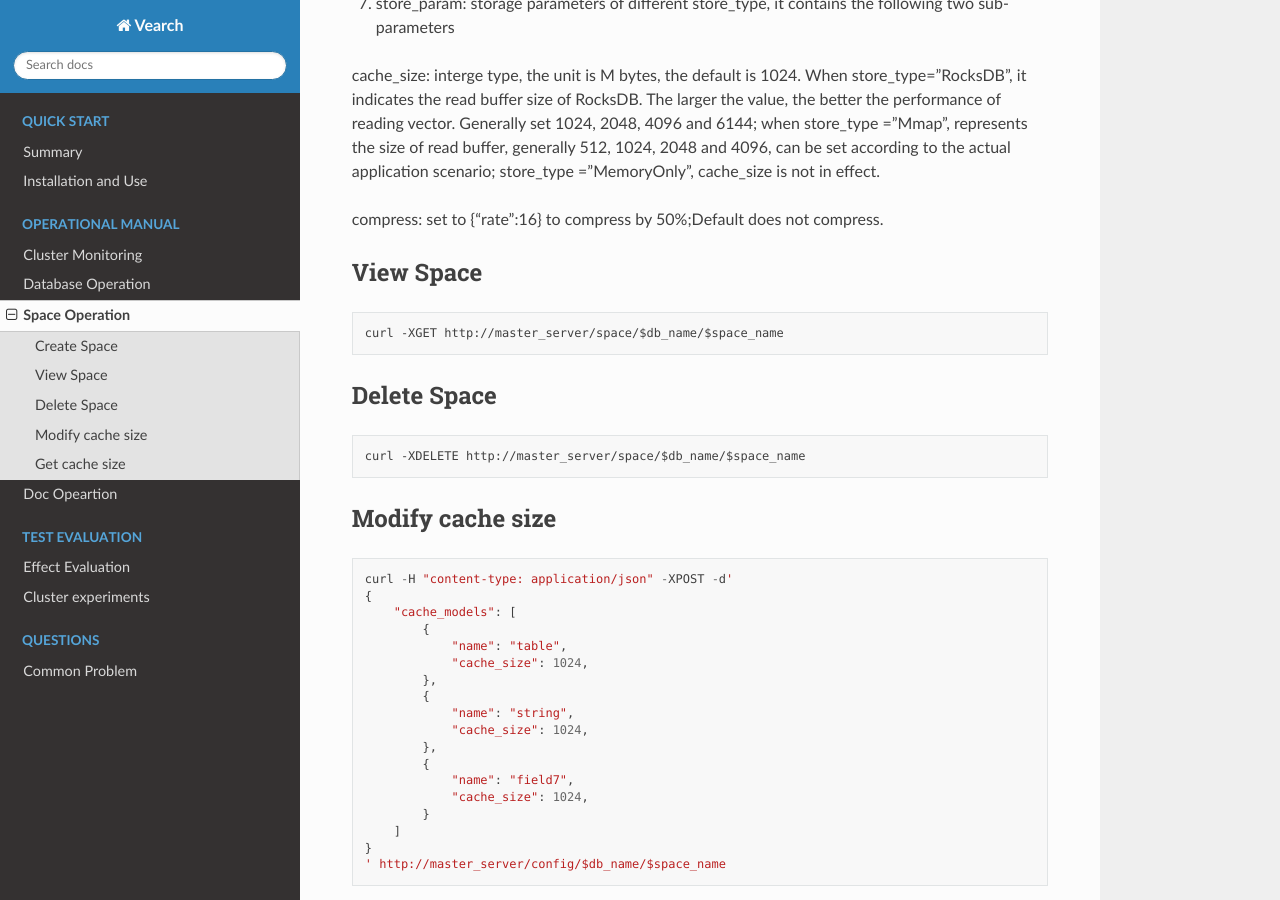
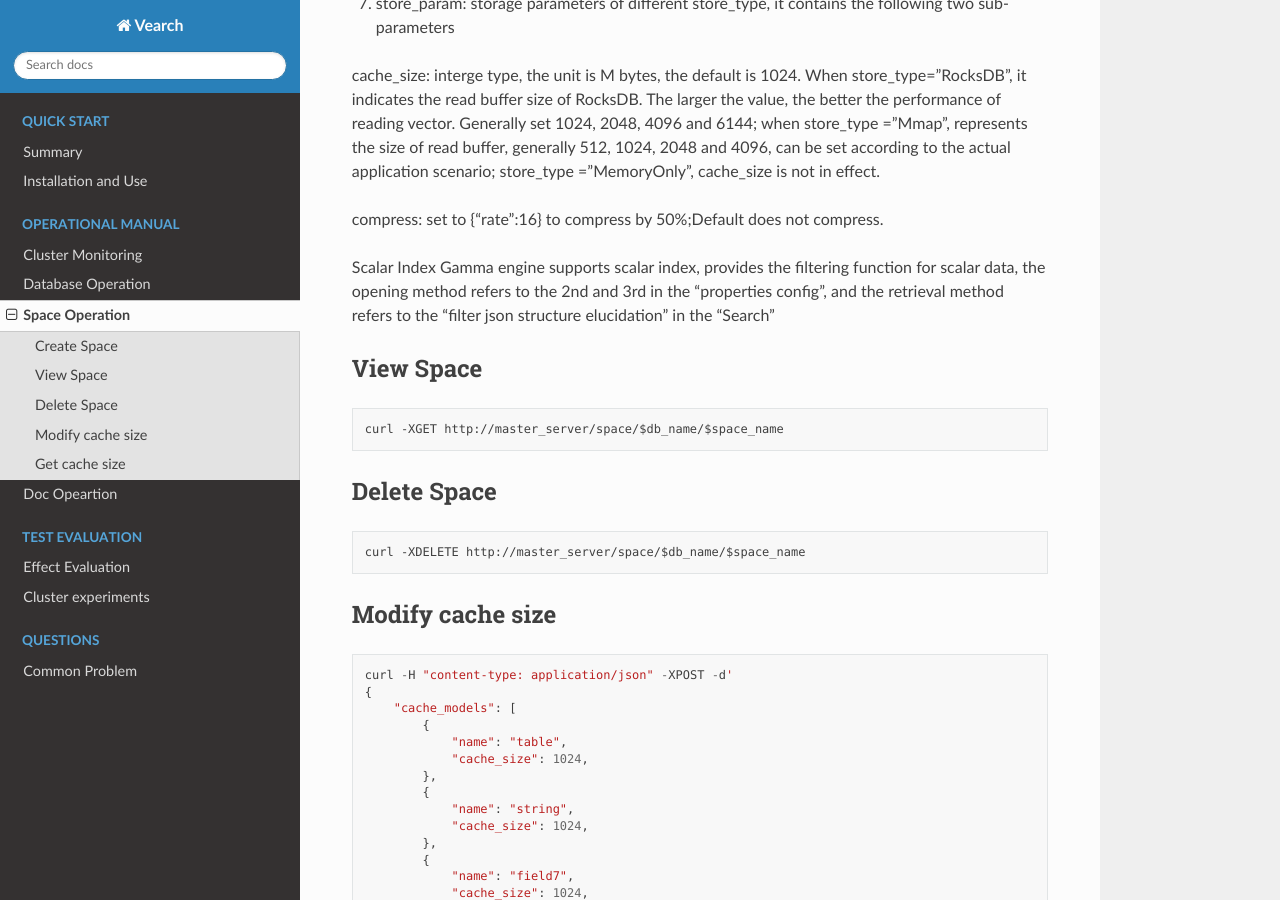
Before and after one commit to nizyun/vs_en, a Sphinx documentation site: the page built from docs/source/use_op/op_space.rst, in a window 1280 px wide and 900 px high, scrolled down 4507 px. Built offline with Sphinx 7.4.7 and the Read the Docs theme 2.0.0, drawn with Linux system fonts in a browser that asks for light colours; pages that are not in the unit, such as notebooks, are missing from menus.

Commit message:
Scalar Index

```diff
--- a/docs/source/use_op/op_space.rst
+++ b/docs/source/use_op/op_space.rst
@@ -242,6 +242,9 @@ cache_size: interge type, the unit is M bytes, the default is 1024. When store_t
 compress: set to {"rate":16} to compress by 50%;Default does not compress.
 
 
+Scalar Index
+Gamma engine supports scalar index, provides the filtering function for scalar data, the opening method refers to the 2nd and 3rd in the "properties config", and the retrieval method refers to the "filter json structure elucidation" in the "Search"
+
 View Space
 ----------
 ::
```
